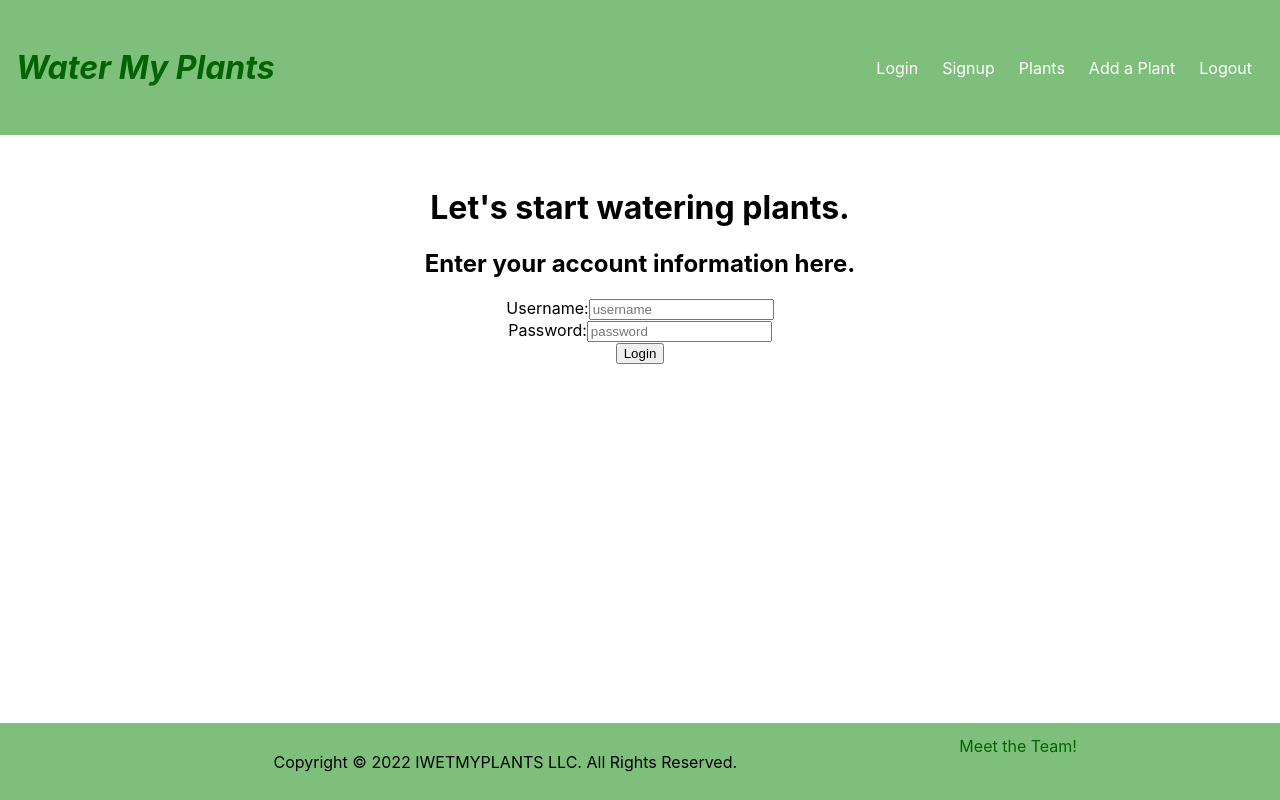
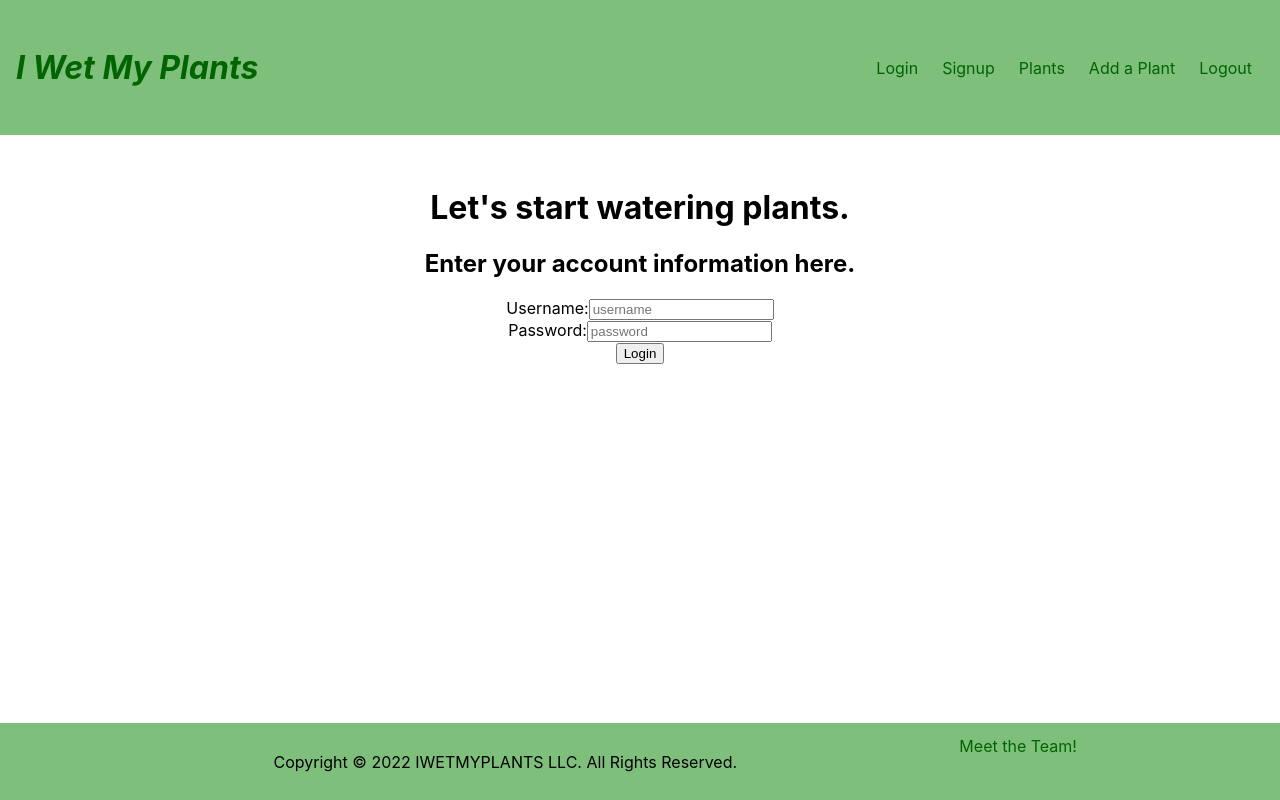
Before and after one commit to Water-My-Plants-05/WaterMyPlants, a React (Create React App) app in the folder waterPlantsApp/: page / in a window 1280 px wide. Built offline with nearby package versions, Linux system fonts and the light colour scheme.

Commit message:
Minor changes to Header

```diff
--- a/waterPlantsApp/src/components/Header.js
+++ b/waterPlantsApp/src/components/Header.js
@@ -5,7 +5,7 @@ import styled from 'styled-components';
 const Header = () => {
     return(
         <HeaderStyle>
-            <p>Water My Plants</p>
+            <p>I Wet My Plants</p>
             <NavBarStyle>
                 <li><Link to="/">Login</Link></li>
                 <li><Link to="/signup">Signup</Link></li>
@@ -33,6 +33,10 @@ const HeaderStyle = styled.div`
         font-size: 2em;
         color: darkgreen;
     }
+
+    p:hover {
+        color: white;
+    }
 `
 
 const NavBarStyle = styled.ul`
@@ -42,8 +46,12 @@ const NavBarStyle = styled.ul`
 
         a {
             text-decoration: none;
+            color: darkgreen;
+            font-size: 1em;
+        }
+
+        a:hover {
             color: white;
-            font-size: 1em;
         }
     }
 `
```
